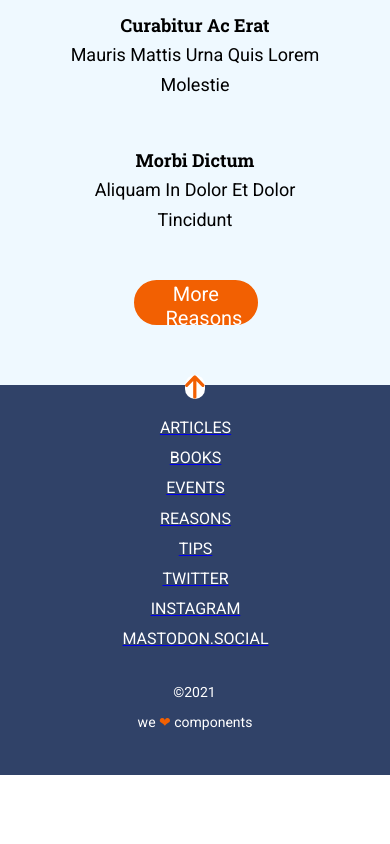
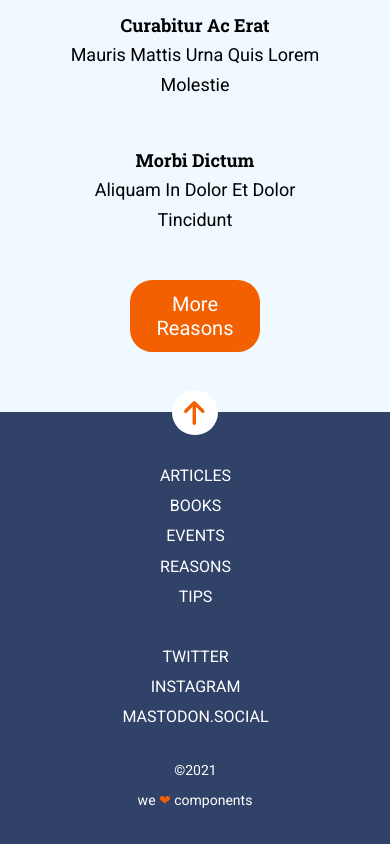
Before and after one commit to Anafruiz/Anonimus-proxy-html-css, a website: page docs/index.html in a window 390 px wide. Shown: the part 1148-1992 px from the top of the page. Before the commit the page ends 1923 px from the top, so only its background shows below. Drawn offline with Linux system fonts and the light colour scheme.

Commit message:
add structure and css mobile

```diff
--- a/docs/index.html
+++ b/docs/index.html
@@ -25,7 +25,7 @@
     <h2 class="header__subtittle">
       in hac habitasse latea dictumst
     </h2>
-    <a href="#reasons" title="Reasons to purchase"><img class="header__img--arrow"
+    <a href="#reasons" title="Reasons to purchase"><img class="header__img"
         src="./assets/images/ico-scroll-down.svg" /></a>
 
   </header>
@@ -33,7 +33,7 @@
   <main class="main">
     <section class="section1">
       <h4 class=section1__tips>insomnia tips</h4>
-      <article class="section1__main">
+      <article>
         <h2 class="section1__tittle">looking through a window</h2>
         <p class="section1__p">
           donec accumsan,nulla ut volutpat porttitor,quam odio tempus felis,at luctus ex diam nec lectus.Vivamus
@@ -74,33 +74,25 @@
     </section>
   </main>
   <footer class="footer">
-    <a href="#page" title="back to page"><img class="footer__img--arrow" src="./assets/images/ico-arrow.svg" /></a>
+    <a href="#page" title="back to page"><img class="footer__img" src="./assets/images/ico-arrow.svg" /></a>
     <nav>
-      <ul class="footer__list">
-        <a href="https://adalab.es" target="_blank">
-          <li class="footer__list--link"> articles</li>
-        </a>
-        <a href="https://adalab.es" target="_blank">
-          <li class="footer__list--link"> books</li>
-        </a>
-        <a href="https://adalab.es" target="_blank">
-          <li class="footer__list--link"> events</li>
-        </a>
-        <a href="https://adalab.es" target="_blank">
-          <li class="footer__list--link"> reasons</li>
-        </a>
-        <a href="https://adalab.es" target="_blank">
-          <li class="footer__list--link">tips</li>
-        </a>
-        <a href="https://adalab.es" target="_blank">
-          <li class="footer__list--link"> twitter</li>
-        </a>
-        <a href="https://adalab.es" target="_blank">
-          <li class="footer__list--link"> instagram</li>
-        </a>
-        <a href="https://adalab.es" target="_blank">
-          <li class="footer__list--link"> mastodon.social</li>
-        </a>
+      <ul>
+        <div class="footer__list">
+          <li class="footer__list--link"> articles <a href="https://adalab.es" target="_blank"></a></li>
+          <li class="footer__list--link"> books <a href="https://adalab.es" target="_blank"></a>
+          </li>
+          <li class="footer__list--link"> events<a href="https://adalab.es" target="_blank"></a></li>
+          <li class="footer__list--link"> reasons<a href="https://adalab.es" target="_blank"></a></li>
+          <li class="footer__list--link">tips <a href="https://adalab.es" target="_blank"></a></li>
+        </div>
+        <div class="footer_list">
+          <li class="footer__list--link"> twitter<a href="https://adalab.es" target="_blank"></a></li>
+          <li class="footer__list--link"> instagram <a href="https://adalab.es" target="_blank"></a></li>
+        </div>
+
+
+        <li class="footer__list--link"> mastodon.social <a href="https://adalab.es" target="_blank"></a></li>
+
       </ul>
     </nav>
     <small class="footer__copy">&copy2021</small>
@@ -114,6 +106,8 @@
 
 
 
+
+
 </body>
 
 </html>
--- a/src/scss/main.scss
+++ b/src/scss/main.scss
@@ -23,7 +23,8 @@
   align-items: center;
   text-align: center;
   color: $color-header-footer;
-  &__nav--menu {
+  &__nav {
+    &--menu {
       position: fixed;
       top: 0;
       left: 0;
@@ -33,18 +34,18 @@
       padding: 14px;
       z-index: 99;
     }
-  &__img--arrow {
+  }
+  &__img {
     background-color: $colorback-section1;
     padding: 18px 12px 15.3px 13px;
     border-radius: 22.5px;
-    margin: 45px 137px 53px 138px;
+    margin: 45px 0px 53px 0px;
   }
 
   &__tittle {
     text-transform: uppercase;
     font-family: $font-tittle;
     font-size: 42px;
-    width: 290px;
     height: 110px;
     line-height: 1.31;
     text-shadow: 0 2px 3px rgba(0, 0, 0, 0.2);
@@ -60,6 +61,7 @@
     text-transform: uppercase;
   }
 }
+
 .section1 {
   margin: 30px 15px 0px 15px;
   background-color: $colorback-section1;
@@ -97,16 +99,25 @@
     font-size: 20px;
     width: 76px;
     height: 45px;
-    margin: 0px 229px 45px 0px;
+    margin: 0px 0px 45px 0px;
     padding: 0px 26px 0px 26px;
     color: $color-button;
     border-radius: 22.5px;
     border: solid 2px $color-button;
+    transition: background-color color border-radius 1s ease;
+    &:hover {
+      background-color: navajowhite;
+      border-style: solid;
+      border-color: #95a5a6;
+      border-color: #000;
+      color: oldlace;
+    }
   }
   &__p:first-letter {
     text-transform: uppercase;
   }
 }
+
 .section2 {
   background-color: $colorback-section2;
   display: grid;
@@ -131,7 +142,6 @@
       font-family: $font-tittle;
       font-size: 18px;
       font-weight: bold;
-      margin: 0px 68px 0px 68px;
     }
 
     &--p {
@@ -146,14 +156,17 @@
     text-transform: capitalize;
     font-weight: 500px;
     font-size: 20px;
-    margin: 0px 97.5px 60px 98.5px;
-    padding: 0px 29.5px 0px 30px;
     color: $colorback-section1;
     background-color: $color-button;
     border-radius: 22.5px;
     border: solid 2px $color-button;
-    width: 124px;
-    height: 45px;
+    margin-bottom: 60px;
+    padding: 10px;
+    transition: background-color font-size 1s ease;
+    &:hover {
+      background-color: burlywood;
+      font-size: 24px;
+    }
   }
 }
 .footer {
@@ -166,27 +179,27 @@
   text-transform: uppercase;
   font-family: $font-text;
   text-align: center;
-
-  &__list--link {
-    margin: 0px 123px 0px 124px;
+  &__list {
+    margin-bottom: 30px;
+    &--link {
+      margin: 0px 53px 0px 54px;
       list-style: none;
       color: $color-header-footer;
       line-height: 1.88;
       font-size: 16px;
     }
-  &__img--arrow {
+  }
+  &__img {
+    background-color: $colorback-section1;
+    border-radius: 22.5px;
+    padding: 11px 12.4px 10px 12px;
     position: relative;
     top: 50%;
-    transform: translate(0px, -10px);
-    background-color: $colorback-section1;
-    border-radius: 22.5px;
-    width: 20.6px;
-    height: 24px;
-    background-color: $color-header-footer;
+    transform: translate(0, -22px);
   }
   &__copy {
     font-size: 14px;
-    margin: 30px 122px 0px 121px;
+    margin: 30px 51px 0px 52px;
     height: 30px;
   }
   &__welove {
```
Also changed, not shown: src/html/index.html (+22 -28 lines), docs/assets/css/main.css. Lines whose indentation alone changed are shown as unchanged.
